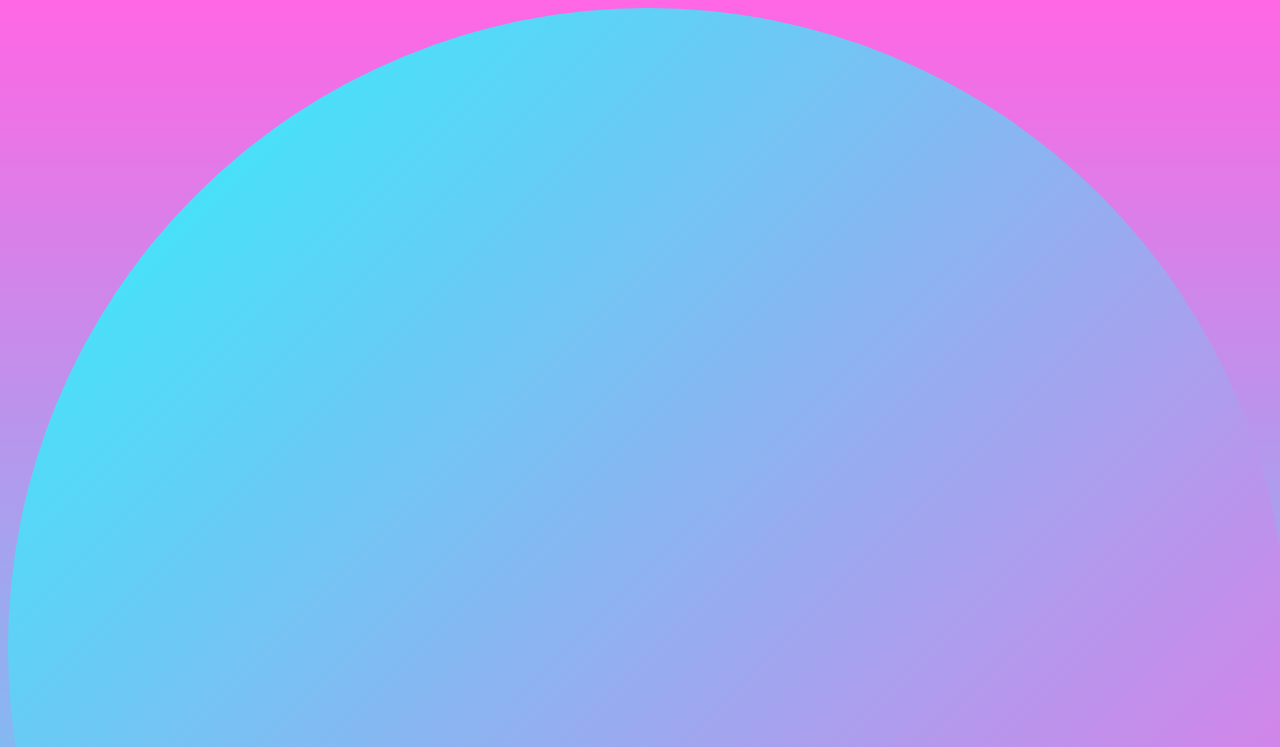
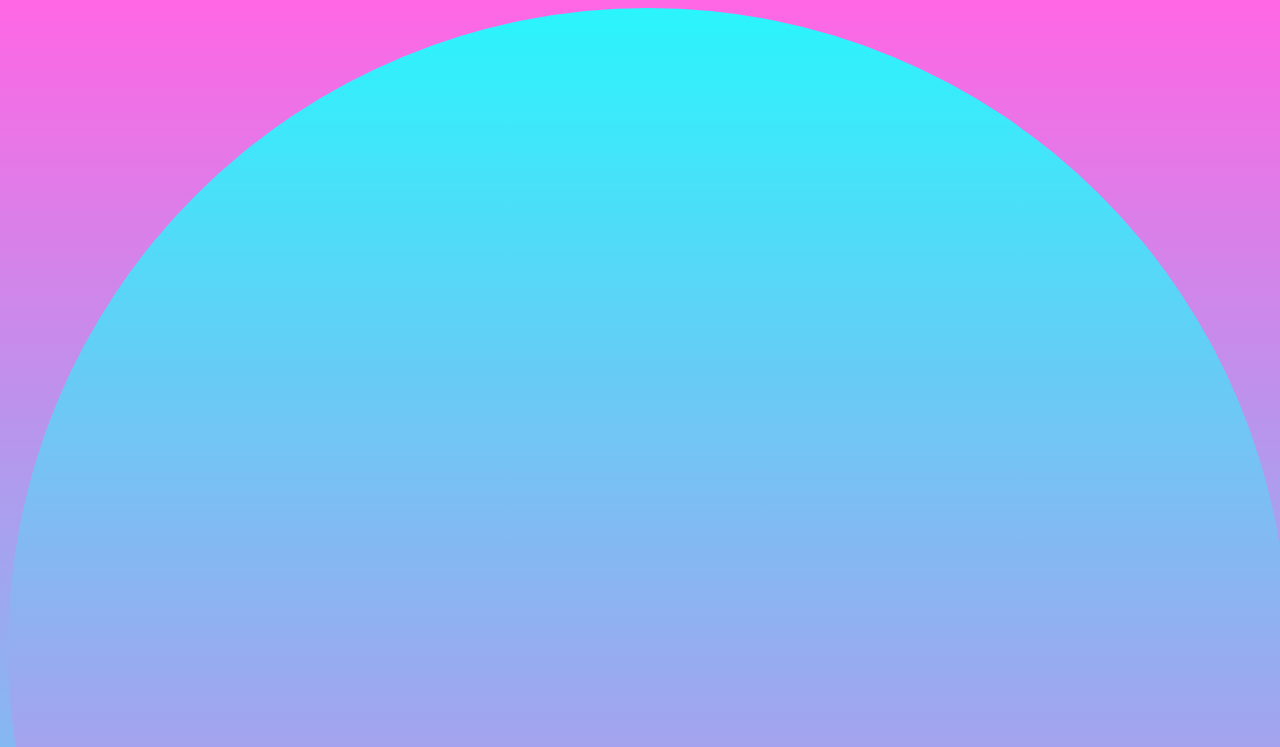
Before and after one commit to aymzki/blankcanvas, a plain HTML site: page index.html in a window 1280 px wide. Shown: the top 747 px of the page. Drawn offline with Linux system fonts and the light colour scheme.

Commit message:
background change

```diff
--- a/index.html
+++ b/index.html
@@ -9,7 +9,7 @@
 
 <body>
 
-<div id="circle" onmouseover="bgChange(this.style.background-image)" style= background-image:linear-gradient(to bottom right, #2af5fc, #ff66e4)></div>
+<div id="circle" onmouseover="bgChange(this.style.backgroundImage)" style= background-image:linear-gradient(#2af5fc,#ff66e4)></div>
 
 
 
```
